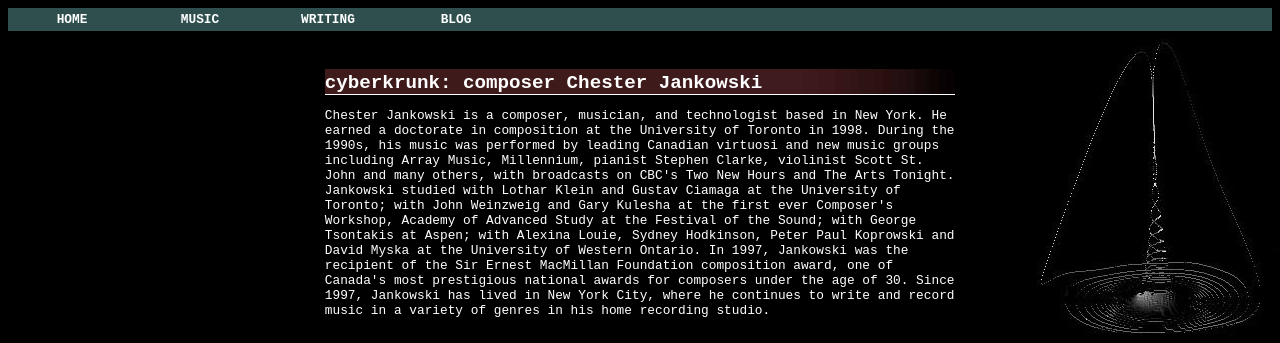
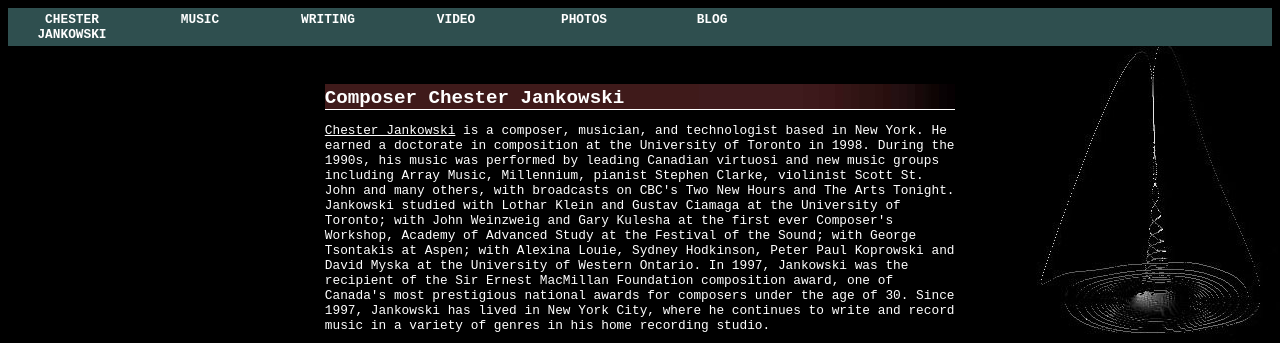
Before and after one commit to cyberkrunk/www.cyberkrunk.com, a plain HTML site: page index.html in a window 1280 px wide. Shown: the top 343 px of the page. Drawn offline with Linux system fonts and the light colour scheme.

Commit message:
Update index.html

```diff
--- a/index.html
+++ b/index.html
@@ -3,8 +3,8 @@
 <HEAD>
 	<META HTTP-EQUIV="CONTENT-TYPE" CONTENT="text/html; charset=iso-8859-1">
 	<TITLE>cyberkrunk: Chester Jankowski, composer</TITLE>
-	<META NAME="DESCRIPTION" CONTENT="cyberkrunk is the home of Chester Jankowski, composer of electroacoustic, electronic, orchestral and chamber music.">
-	<META NAME="KEYWORDS" CONTENT="Chester Jankowski, chester, jankowski, composer, electracoustic, electronic, emusic, cyberkrunk, Max, Csound, fractal, chaos, logistic map">
+	<META NAME="DESCRIPTION" CONTENT="Chester Jankowski is a composer, musician, and technologist based in New York.">
+	<META NAME="KEYWORDS" CONTENT="Chester Jankowski, chester, jankowski, composer, jazz, jazz guitar, music theory, electroacoustic, electronic, emusic, cyberkrunk, www.chesterjankowski.com, Max, Csound, fractal, chaos, logistic map">
 
 <link rel="stylesheet" type="text/css" href="/style.css" />
 
@@ -17,10 +17,12 @@
 <div id="navbar">
 <p>
 <ul>
-<li><a href="/">Home</a></li>
-<li><a href="/music/catalogue">Music</a></li>
-<li><a href="/music/writings">Writing</a></li>
-<li><a href="http://blog.cyberkrunk.com">Blog</a></li>
+<li><a href="http://www.chesterjankowski.com/">Chester Jankowski</a></li>
+<li><a href="http://www.chesterjankowski.com/music/">Music</a></li>
+<li><a href="http://www.chesterjankowski.com/writing/">Writing</a></li>
+<li><a href="http://www.chesterjankowski.com/video/">Video</a></li>
+<li><a href="http://www.chesterjankowski.com/photos/">Photos</a></li>
+<li><a href="http://www.chesterjankowski.com/blog/">Blog</a></li>
 </ul>
 </p>
 </div>
@@ -30,11 +32,11 @@
 
 <div class="main">
 <h1>
-cyberkrunk: composer Chester Jankowski
+Composer Chester Jankowski
 </h1>
 
 <P>
-Chester Jankowski is a composer, musician, and technologist based in New York. He earned a doctorate in composition at the University of Toronto in 1998. During the 1990s, his music was performed by leading Canadian virtuosi and new music groups including Array Music, Millennium, pianist Stephen Clarke, violinist Scott St. John and many others, with broadcasts on CBC's Two New Hours and The Arts Tonight. Jankowski studied with Lothar Klein and Gustav Ciamaga at the University of Toronto; with John Weinzweig and Gary Kulesha at the first ever Composer's Workshop, Academy of Advanced Study at the Festival of the Sound; with George Tsontakis at Aspen; with Alexina Louie, Sydney Hodkinson, Peter Paul Koprowski and David Myska at the University of Western Ontario. In 1997, Jankowski was the recipient of the Sir Ernest MacMillan Foundation composition award, one of Canada's most prestigious national awards for composers under the age of 30. Since 1997, Jankowski has lived in New York City, where he continues to write and record music in a variety of genres in his home recording studio.
+<a href="http://www.chesterjankowski.com">Chester Jankowski</a> is a composer, musician, and technologist based in New York. He earned a doctorate in composition at the University of Toronto in 1998. During the 1990s, his music was performed by leading Canadian virtuosi and new music groups including Array Music, Millennium, pianist Stephen Clarke, violinist Scott St. John and many others, with broadcasts on CBC's Two New Hours and The Arts Tonight. Jankowski studied with Lothar Klein and Gustav Ciamaga at the University of Toronto; with John Weinzweig and Gary Kulesha at the first ever Composer's Workshop, Academy of Advanced Study at the Festival of the Sound; with George Tsontakis at Aspen; with Alexina Louie, Sydney Hodkinson, Peter Paul Koprowski and David Myska at the University of Western Ontario. In 1997, Jankowski was the recipient of the Sir Ernest MacMillan Foundation composition award, one of Canada's most prestigious national awards for composers under the age of 30. Since 1997, Jankowski has lived in New York City, where he continues to write and record music in a variety of genres in his home recording studio.
 </p><br>
 
 <iframe width="100%" height="450" scrolling="no" frameborder="no" src="https://w.soundcloud.com/player/?url=https%3A//api.soundcloud.com/playlists/1055976&amp;color=0066cc&amp;auto_play=false&amp;hide_related=false&amp;show_comments=true&amp;show_user=true&amp;show_reposts=false"></iframe>
```
